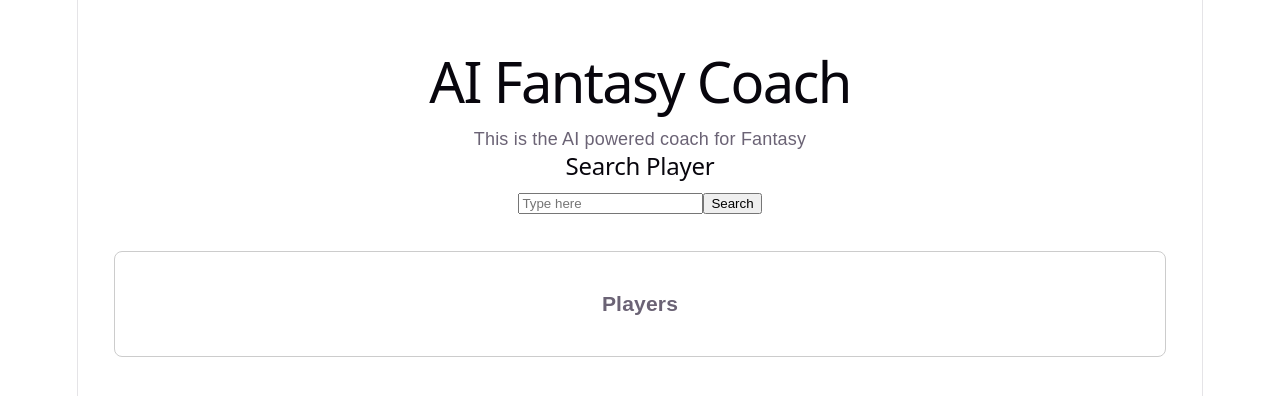
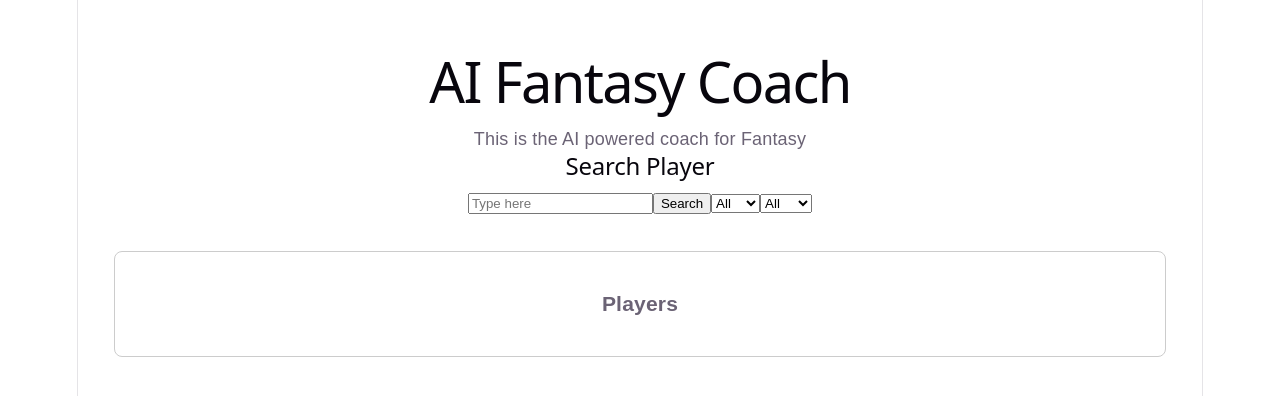
Before and after one commit to matt4205/AI-Fantasy-Coach, a React (Vite) app in the folder frontend/: page / in a window 1280 px wide. Shown: the top 396 px of the page. Built offline with nearby package versions, Linux system fonts and the light colour scheme.

Commit message:
Added search filters

```diff
--- a/frontend/src/App.tsx
+++ b/frontend/src/App.tsx
@@ -1,16 +1,46 @@
 import { useState } from "react";
 
+type Player = {
+  player_id: string;
+  name: string;
+  team: string | null;
+  position: string | null;
+};
+
 function App() {
-  const [players, setPlayers] = useState<any[]>([]);
+  const [players, setPlayers] = useState<Player[]>([]);
   const [searchTerm, setSearchTerm] = useState("");
-
+  const [isLoading, setisLoading] = useState(false);
+  const [errorMessage, seterrorMessage] = useState("");
+  const [hasSearched, sethasSearched] = useState(false);
+  const [selectedPosition, setselectedPosition] = useState("");
+  const [selectedTeam, setselectedTeam] = useState("");
 
   function searchPlayers(){
-    fetch(`http://127.0.0.1:8000/players?name=${encodeURIComponent(searchTerm)}`)
-    .then((res) => res.json())
-    .then((data) => setPlayers(data))
+    setisLoading(true);
+    sethasSearched(true);
+
+    fetch(`http://127.0.0.1:8000/players?name=${encodeURIComponent(searchTerm)}&position=${encodeURIComponent(selectedPosition)}&team=${encodeURIComponent(selectedTeam)}`)
+
+    .then((res) => {
+      if (!res.ok) {
+        throw new Error(`Request failed with status ${res.status}`);
+      }
+
+      return res.json();
+    })
+
+    .then((data: Player[]) => {
+      setPlayers(data);
+    })
+
     .catch((error) => {
       console.error("API error:", error);
+      setPlayers([]);
+      seterrorMessage("Couldn't search for players");
+    })
+    .finally(() => {
+      setisLoading(false);
     });
   }
 
@@ -19,18 +49,81 @@ function App() {
       <h1>AI Fantasy Coach</h1>
       <p>This is the AI powered coach for Fantasy</p>
 
-      <div>
-        <h2>Search Player</h2>
+      <form
+        onSubmit={(event) => {
+          event.preventDefault();
+          searchPlayers();
+        }}
+        >
+          <h2>Search Player</h2>
+          <input
+            value={searchTerm}
+            placeholder="Type here"
+            onChange={(event) => {
+              setSearchTerm(event.target.value);
+            }}
+          />
 
-        <input
-          value = {searchTerm}
-          placeholder="Type here"
+        <button type="submit" disabled={isLoading}>
+          {isLoading ? "Searching..." : "Search"}
+        </button>
+
+        <select
+          value={selectedPosition}
           onChange={(event) => {
-            setSearchTerm(event.target.value)
+            setselectedPosition(event.target.value);
           }}
-        />
-        <button onClick={searchPlayers}>Search</button>
-      </div>
+        >
+          <option value="">All</option>
+          <option value="QB">QB</option>
+          <option value="RB">RB</option>
+          <option value="WR">WR</option>
+          <option value="TE">TE</option>
+          <option value="K">K</option>
+          <option value="DEF">DEF</option>
+        </select>
+
+        <select
+          value = {selectedTeam}
+          onChange={(event) => {
+            setselectedTeam(event.target.value);
+          }}
+        >
+          <option value="">All</option>
+          <option value="ARI">ARI</option>
+          <option value="ATL">ATL</option>
+          <option value="BAL">BAL</option>
+          <option value="BUF">BUF</option>
+          <option value="CAR">CAR</option>
+          <option value="CHI">CHI</option>
+          <option value="CIN">CIN</option>
+          <option value="CLE">CLE</option>
+          <option value="DAL">DAL</option>
+          <option value="DEN">DEN</option>
+          <option value="DET">DET</option>
+          <option value="GB">GB</option>
+          <option value="HOU">HOU</option>
+          <option value="IND">IND</option>
+          <option value="JAX">JAX</option>
+          <option value="KC">KC</option>
+          <option value="LV">LV</option>
+          <option value="LAC">LAC</option>
+          <option value="LAR">LAR</option>
+          <option value="MIA">MIA</option>
+          <option value="MIN">MIN</option>
+          <option value="NE">NE</option>
+          <option value="NO">NO</option>
+          <option value="NYG">NYG</option>
+          <option value="NYJ">NYJ</option>
+          <option value="PHI">PHI</option>
+          <option value="PIT">PIT</option>
+          <option value="SF">SF</option>
+          <option value="SEA">SEA</option>
+          <option value="TB">TB</option>
+          <option value="TEN">TEN</option>
+          <option value="WAS">WAS</option>
+        </select>
+      </form>
 
       <div
         style={{
@@ -41,12 +134,14 @@ function App() {
         }}
       >
         <h3>Players</h3>
-
+        {hasSearched && !isLoading && players.length === 0 && !errorMessage &&(
+          <p>No Players found</p>
+        )}
         {players.map((player) => (
           <div key={player.player_id}>
             <p>Name: {player.name}</p>
-            <p>Team: {player.team}</p>
-            <p>Position: {player.position}</p>
+            <p>Team: {player.team ?? "No team listed"}</p>
+            <p>Position: {player.position ?? "No position listed"}</p>
           </div>
         ))}
       </div>
```
Also changed, not shown: 1 other file (tests, documents, lock files or other folders).
